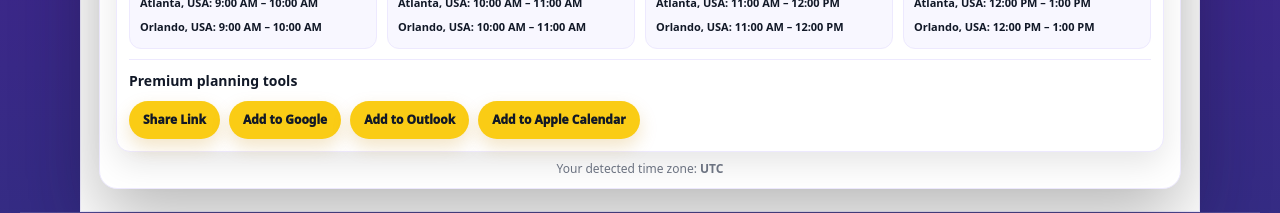
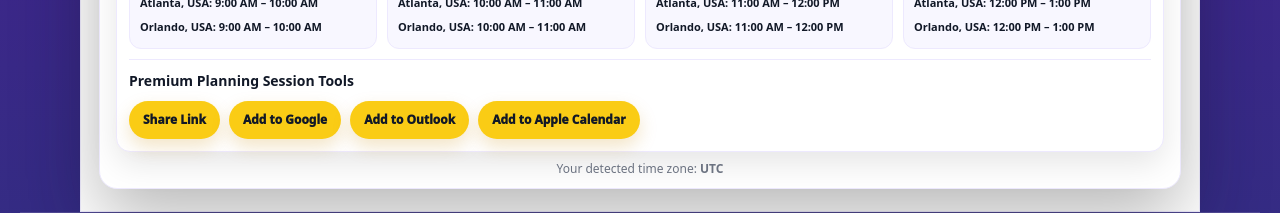
Before and after one commit to techtalk1282/Best-Meeting-Time, a Next.js app: page /how-it-works in a window 1280 px wide. Both pictures are taken after a click on the button "Find Best Time". Shown: the part 594-807 px from the top of the page. Built offline with nearby package versions, Linux system fonts and the light colour scheme.

Commit message:
Standardize premium planning session wording across planner UI

```diff
--- a/app/ui/ToolPreviewSection.tsx
+++ b/app/ui/ToolPreviewSection.tsx
@@ -419,7 +419,9 @@ function scrollToUpgrade() {
 
 
   if (!premiumCookie) {
-      setPremiumMessage("Premium feature — unlock all features for $7 below");
+      setPremiumMessage(
+  "Unlock 10 Premium Planning Sessions for $7 below"
+);
       scrollToUpgrade();
       return false;
     }
@@ -450,7 +452,7 @@ function scrollToUpgrade() {
     setIsPremium(premiumCookie);
 
     if (premiumCookie) {
-      setSuccessMessage("Premium Features Unlocked");
+    setSuccessMessage("10 Premium Planning Sessions Activated");
     }
 
     setNow(new Date());
@@ -869,7 +871,7 @@ const safeNow = now || new Date();
 
             <div style={compactPremiumTools}>
               <div style={shareHeader}>
-                <strong>Premium planning tools</strong>
+               <strong>Premium Planning Session Tools</strong>
 
                 {premiumMessage && (
                   <button
@@ -928,9 +930,13 @@ const safeNow = now || new Date();
                       try {
                         await navigator.clipboard.writeText(finalShareUrl);
                         setShareCopied(true);
-                        setPremiumMessage("Share link copied. The link is also shown below.");
+                        setPremiumMessage(
+  "Share link copied. Premium planning session tools are active."
+);
                       } catch {
-                        setPremiumMessage("Share link created. Copy the link shown below.");
+                       setPremiumMessage(
+  "Share link created. Premium planning session tools are active."
+);
                       }
 
                       setTimeout(() => {
```
